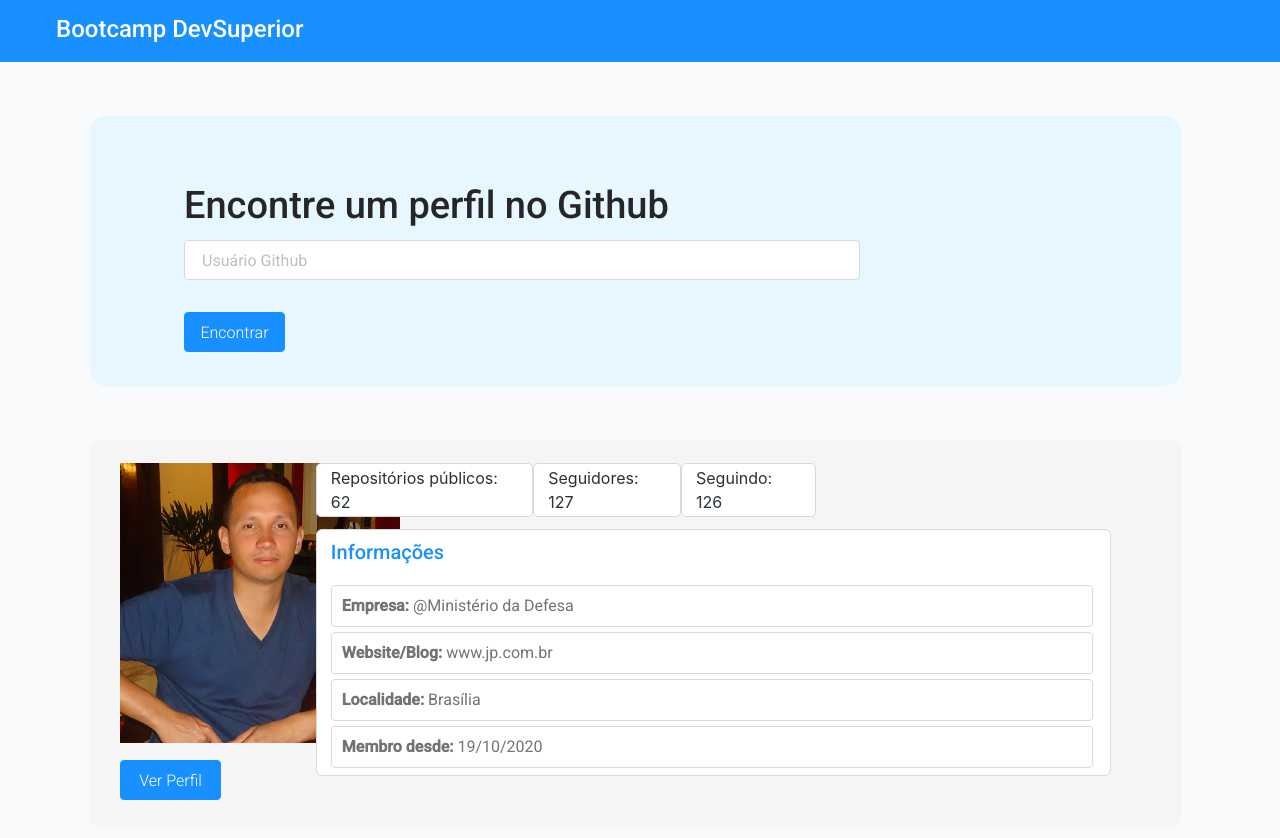
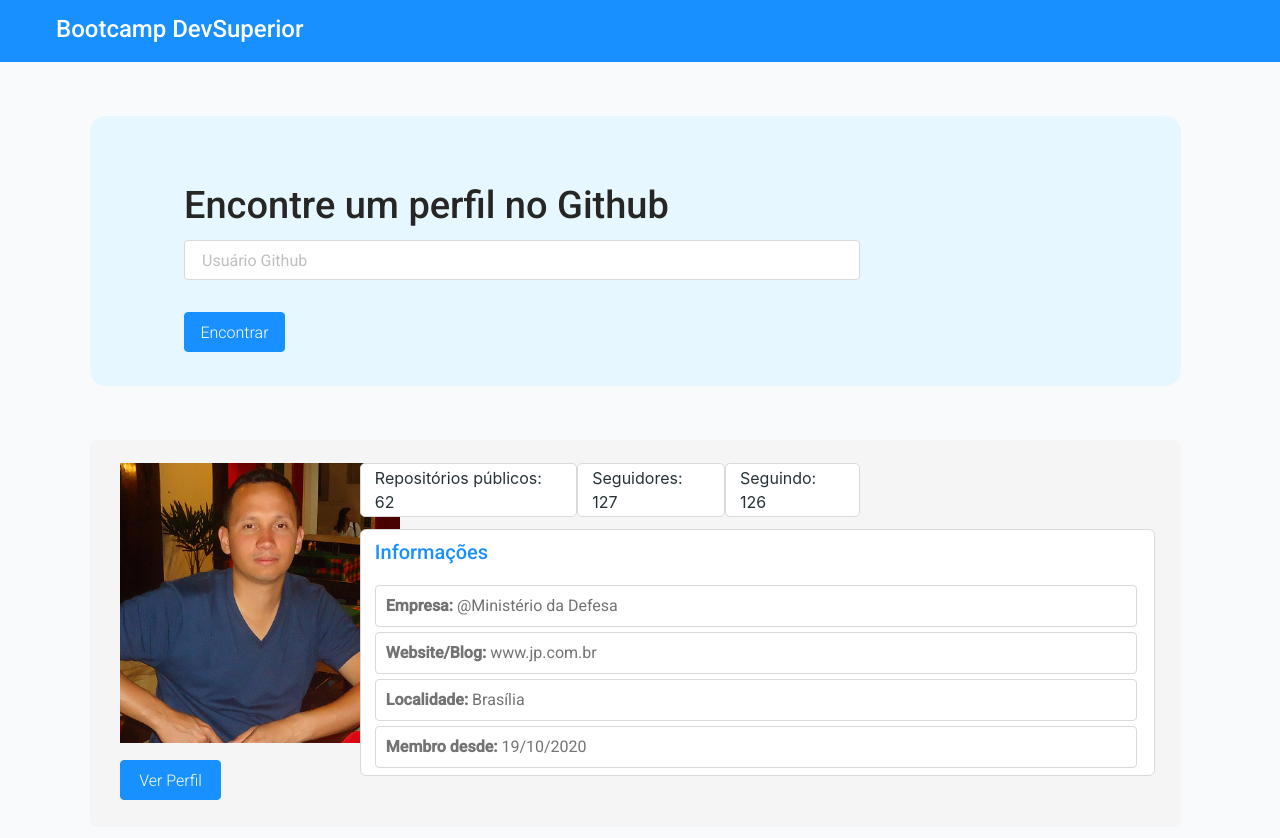
Before and after one commit to joaopaulu/bootcamp-devsuperior, a React (Create React App) app in the folder github-user-search/: page /search in a window 1280 px wide. Shown: the top 838 px of the page. Built offline with nearby package versions, Linux system fonts and the light colour scheme; the HTML template or start-up script is replaced by a standard one.

Commit message:
Add UserGithub type

```diff
--- a/github-user-search/src/core/components/GitCard/style.scss
+++ b/github-user-search/src/core/components/GitCard/style.scss
@@ -18,6 +18,7 @@
 
 .github-info-container{
   padding: 23px 23px 84px 0;
+  margin-left: 44px;
 }
 
 .flex-info{
--- a/github-user-search/src/core/utils/request.ts
+++ b/github-user-search/src/core/utils/request.ts
@@ -7,7 +7,7 @@ type RequestParams = {
   params?: object;
 };
 
-const BASE_URL = 'http://localhost:3000';
+const BASE_URL = 'https://api.github.com';
 
 const makeRequest = ({ method = 'GET', url, data, params }: RequestParams) => {
   return axios({
```
Also changed, not shown: github-user-search/src/core/types/Product.ts (deleted, +0 -19 lines), github-user-search/src/core/types/UserGithub.ts (added, +14 -0 lines).
